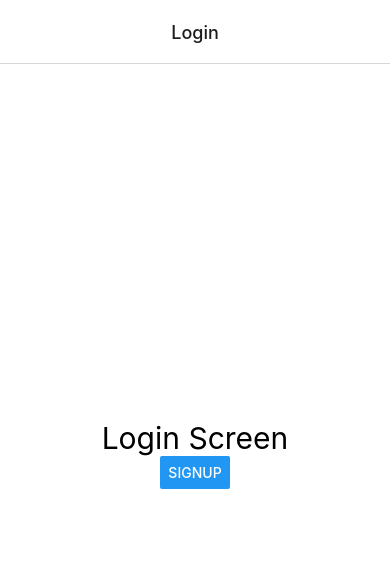
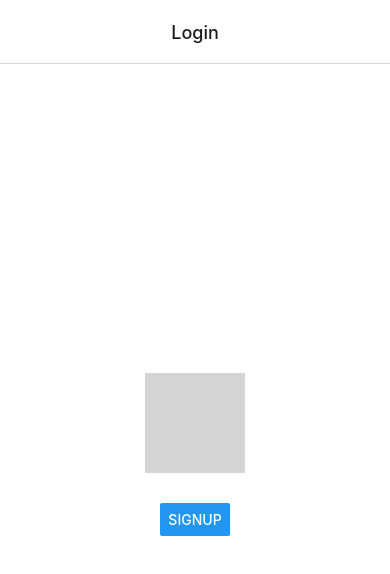
Before and after one commit to devTaemin/react-native-simple-chat, a React Native app: screen /Login in a window 390 px wide. Shown: the top 574 px of the page. Built offline with nearby package versions, Linux system fonts and the light colour scheme.

Commit message:
Added Image component

```diff
--- /dev/null
+++ b/src/components/Image.js
@@ -0,0 +1,29 @@
+import React from 'react';
+import styled from 'styled-components/native';
+import PropTypes from 'prop-types';
+
+const Container = styled.SafeAreaView`
+    align-self: center;
+    margin-bottom: 30px;
+`;
+
+const StyledImage = styled.SafeAreaView`
+    background-color: ${({ theme }) => theme.imageBackground};
+    width: 100px;
+    height: 100px;
+`;
+
+const Image = ({ url, imageStyle }) => {
+    return (
+        <Container>
+            <StyledImage source={{ uri: url }} style={imageStyle} />
+        </Container>
+    );
+}
+
+Image.propTypes = {
+    uri: PropTypes.string,
+    imageStyle: PropTypes.object,
+}
+
+export default Image;
--- /dev/null
+++ b/src/components/index.js
@@ -0,0 +1,3 @@
+import Image from './Image'
+
+export { Image }
--- a/src/screens/Login.js
+++ b/src/screens/Login.js
@@ -1,6 +1,7 @@
 import React from 'react';
 import styled from 'styled-components/native';
-import { Text, Button } from 'react-native';
+import { Button } from 'react-native';
+import { Image } from '../components';
 
 const Container = styled.SafeAreaView`
     flex: 1;
@@ -12,7 +13,7 @@ const Container = styled.SafeAreaView`
 const Login = ({ navigation }) => {
     return (
         <Container>
-            <Text style={{ fontSize: 30 }}>Login Screen</Text>
+            <Image />
             <Button
                 title="signup"
                 onPress={() => navigation.navigate('Signup')}
--- a/src/theme.js
+++ b/src/theme.js
@@ -10,4 +10,5 @@ const colors = {
 export const theme = {
     background: colors.white,
     text: colors.black,
+    imageBackground: colors.grey_0,
 }
```
